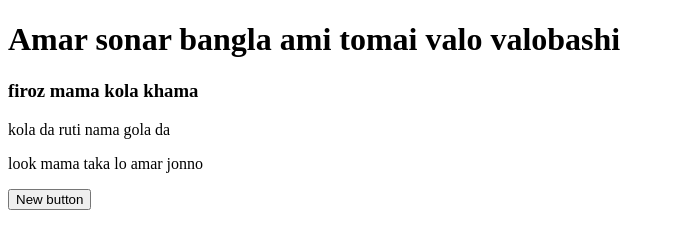
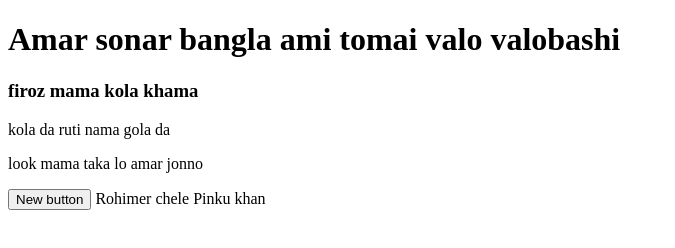
Before and after one commit to elias786/My-Second-Website, a plain HTML site: page index.html in a window 1280 px wide. Shown: the whole page, without its empty margins (0-675 px from the left). Drawn offline with Linux system fonts and the light colour scheme.

Commit message:
Update index.html

```diff
--- a/index.html
+++ b/index.html
@@ -14,5 +14,6 @@
         <p>look mama taka lo amar jonno</p>
     </div>
     <button>New button </button>
+    <h>Rohimer chele Pinku khan</h>
 </body>
 </html>
```
